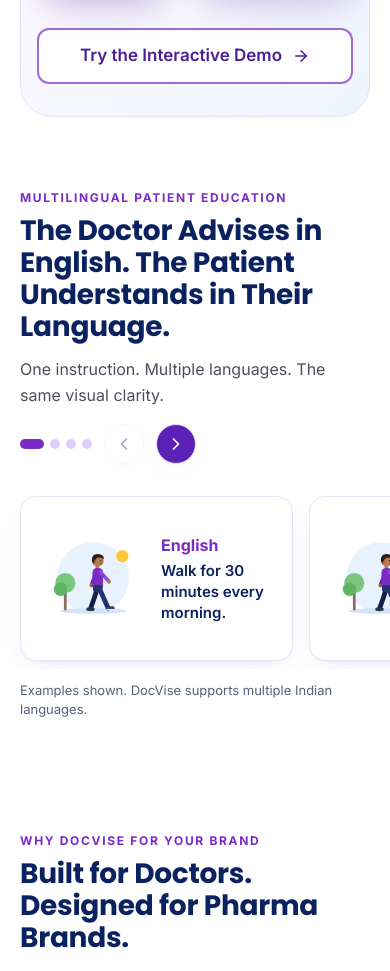
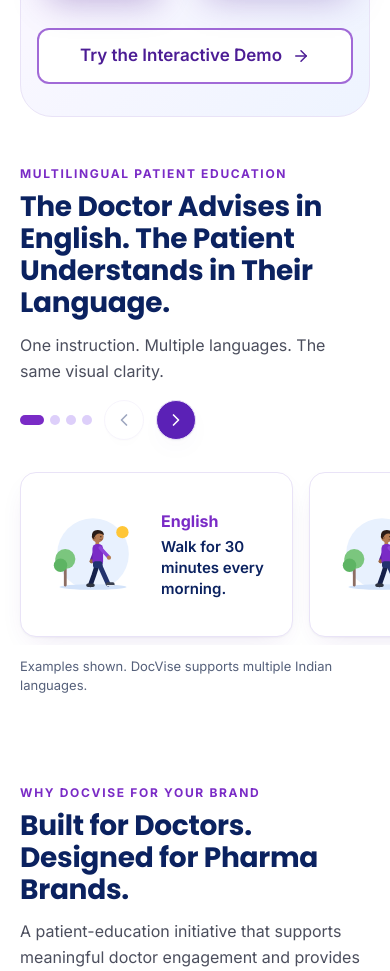
Before and after one commit to Rohan9833/docvise, a React (Vite) app in the folder frontend/: page / in a window 390 px wide. Shown: the part 2340-3311 px from the top of the page. Built offline with nearby package versions, Linux system fonts and the light colour scheme; no server answers.

Commit message:
Reduce vertical spacing between landing page sections

```diff
--- a/frontend/src/sections/Multilingual.jsx
+++ b/frontend/src/sections/Multilingual.jsx
@@ -39,7 +39,7 @@ export default function Multilingual() {
   const scrollable = state.canPrev || state.canNext;
 
   return (
-    <section id="multilingual" aria-labelledby="ml-title" className="scroll-mt-20 py-14 lg:py-16">
+    <section id="multilingual" aria-labelledby="ml-title" className="scroll-mt-20 py-8 lg:py-16">
       <div className="container-site">
         <div className="flex flex-wrap items-end justify-between gap-4">
           <Reveal>
```
